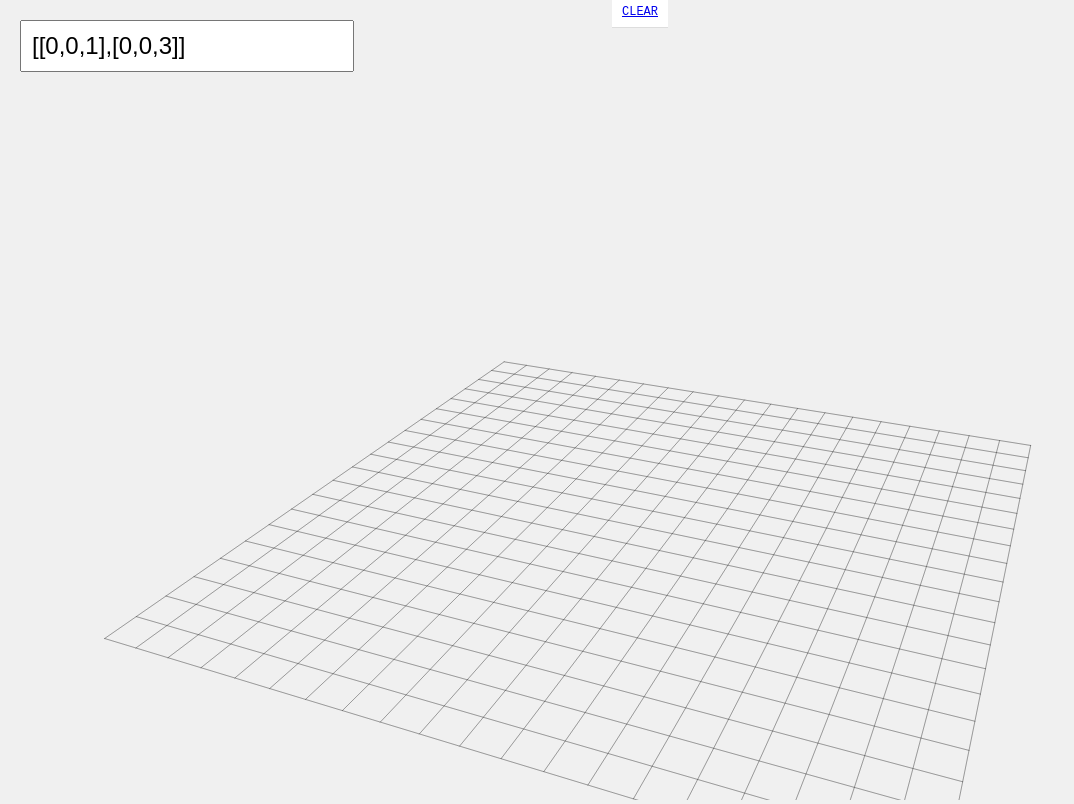
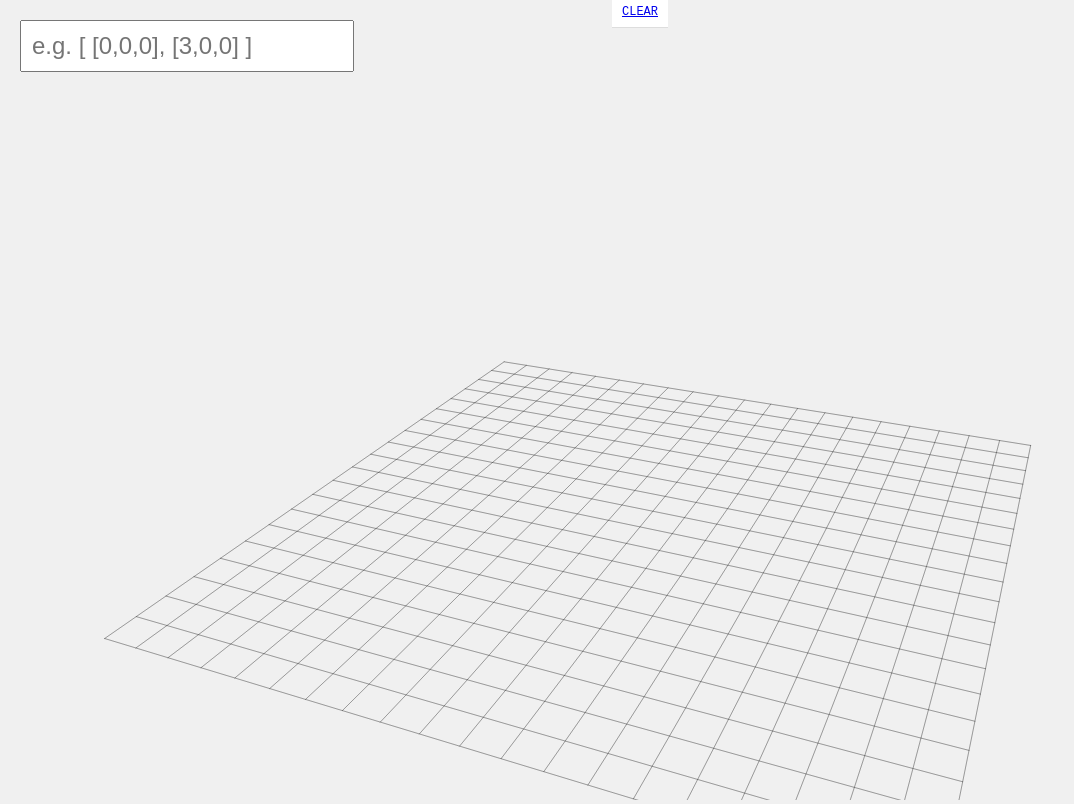
Before and after one commit to kostasx/render-semi-translucent-cubes-using-webgl, a plain HTML site: page index.html in a window 1280 px wide. Shown: the whole page, without its empty margins (0-1074 px from the left). Drawn offline with Linux system fonts and the light colour scheme.

Commit message:
Updating...

```diff
--- a/index.html
+++ b/index.html
@@ -33,7 +33,7 @@
 	<!-- https://bountify.co/render-semi-translucent-cubes-using-webgl -->
 
 	<form>
-        <input type="text" value="[[0,0,1],[0,0,3]]" pattern="[0-9\[\],]+" required placeholder="e.g. [ [0,0,0], [3,0,0] ]">
+        <input type="text" pattern="[0-9\[\],]+" required placeholder="e.g. [ [0,0,0], [3,0,0] ]">
     </form>
 
     <script src="js/ThreeCanvas.js"></script>
```
